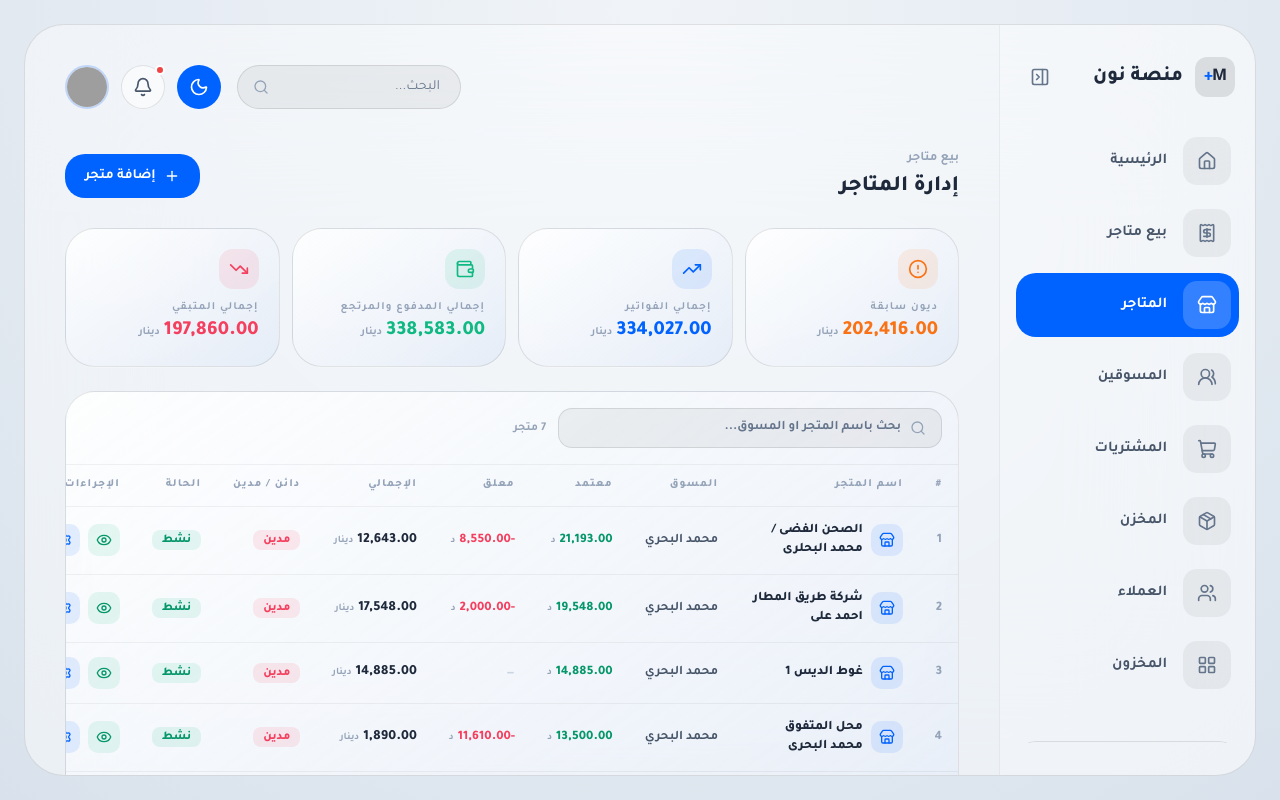
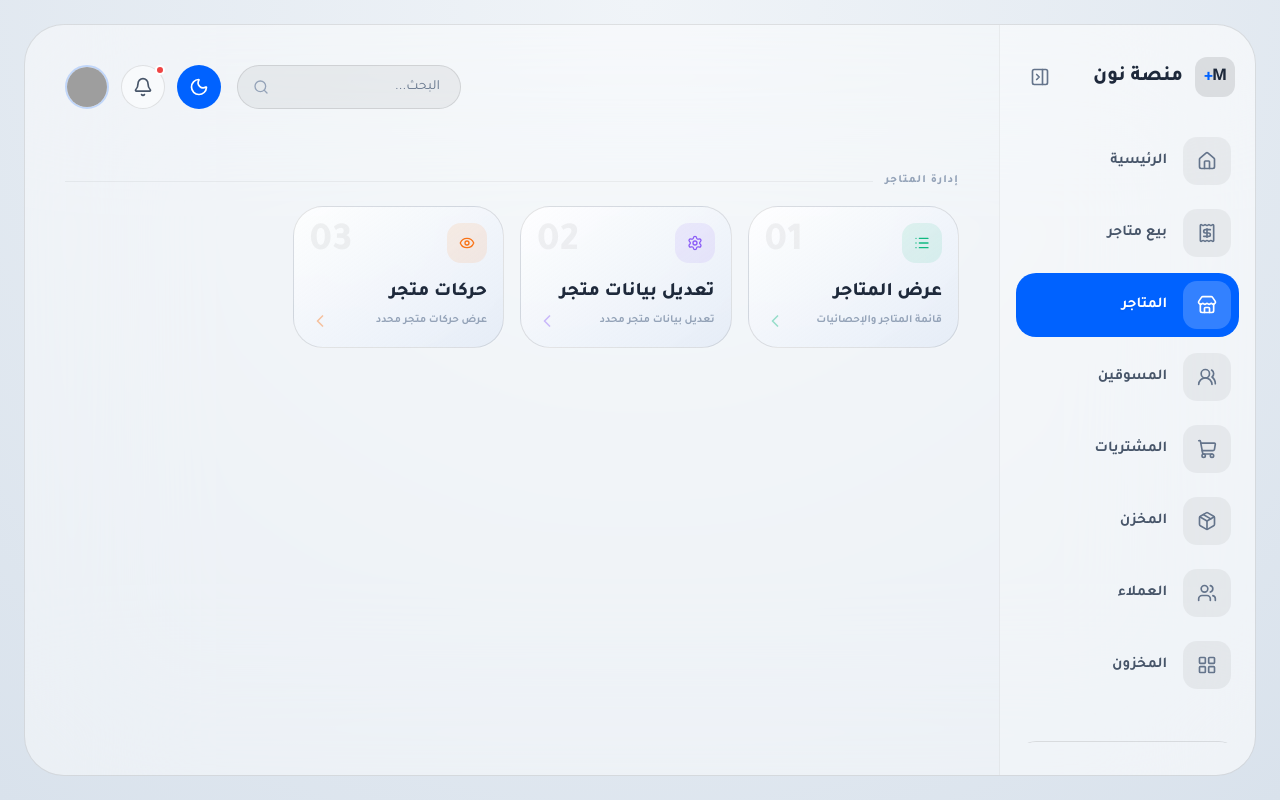
Before and after one commit to ofifice-alalem/tdm-design-for-v3, a React (Vite) app: page /stores in a window 1280 px wide. Built offline with nearby package versions, Linux system fonts and the light colour scheme; grey boxes are pictures that could not be loaded.

Commit message:
commit -32

```diff
--- a/src/App.tsx
+++ b/src/App.tsx
@@ -23,6 +23,7 @@ import FactoryInvoiceDetailPage from './pages/FactoryInvoiceDetailPage';
 import CreateFactoryInvoicePage from './pages/CreateFactoryInvoicePage';
 import EditFactoryInvoicePage from './pages/EditFactoryInvoicePage';
 
+import StoresMenuPage from './pages/StoresMenuPage';
 import StoresPage from './pages/StoresPage';
 import StoreDetailPage from './pages/StoreDetailPage';
 import EditStorePage from './pages/EditStorePage';
@@ -71,7 +72,8 @@ export default function App() {
         <Route path="/factory/invoice/create" element={<CreateFactoryInvoicePage />} />
         <Route path="/factory/invoice/edit/demo" element={<EditFactoryInvoicePage />} />
         <Route path="/factory/invoice/edit/:id" element={<EditFactoryInvoicePage />} />
-        <Route path="/stores" element={<StoresPage />} />
+        <Route path="/stores" element={<StoresMenuPage />} />
+        <Route path="/stores/list" element={<StoresPage />} />
         <Route path="/stores/:id" element={<StoreDetailPage />} />
         <Route path="/stores/:id/edit" element={<EditStorePage />} />
         <Route path="/marketers" element={<MarketersPage />} />
--- /dev/null
+++ b/src/pages/StoresMenuPage.tsx
@@ -0,0 +1,17 @@
+import { Store, List, Eye, Settings } from 'lucide-react';
+import { SectionsPage } from '../compenntes/ui/SectionsPage';
+
+const SECTIONS = [
+  {
+    title: 'إدارة المتاجر',
+    items: [
+      { title: 'عرض المتاجر',        sub: 'قائمة المتاجر والإحصائيات',    to: '/stores/list',       icon: <List className="w-4 h-4" />,     accent: 'bg-emerald-500/10 text-emerald-500' },
+      { title: 'تعديل بيانات متجر',  sub: 'تعديل بيانات متجر محدد',    to: '/stores/1/edit',     icon: <Settings className="w-4 h-4" />, accent: 'bg-violet-500/10 text-violet-500' },
+      { title: 'حركات متجر',         sub: 'عرض حركات متجر محدد',          to: '/stores/4',          icon: <Eye className="w-4 h-4" />,      accent: 'bg-orange-500/10 text-orange-500' },
+    ],
+  },
+];
+
+export default function StoresMenuPage() {
+  return <SectionsPage sections={SECTIONS} />;
+}
```
